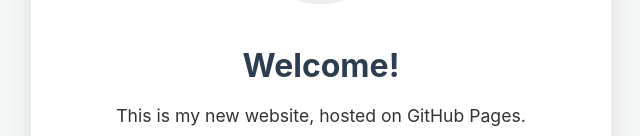
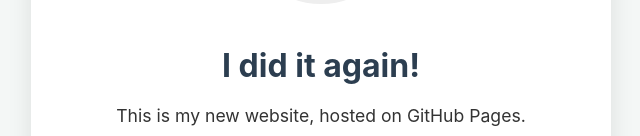
Before and after one commit to satyampatil/AbookInew, a plain HTML site: page public/index.html in a window 1280 px wide. Shown: the part 337-473 px from the top of the page, without its empty margins (319-959 px from the left). Drawn offline with Linux system fonts and the light colour scheme; grey boxes are pictures that could not be loaded.

Commit message:
Replaced with new project

```diff
--- a/public/index.html
+++ b/public/index.html
@@ -9,7 +9,7 @@
 <body>
     <div class="container">
         <img src="https://abooki.co.uk" alt="Profile Picture" class="profile-pic">
-        <h1>Welcome!</h1>
+        <h1>I did it again!</h1>
         <p>This is my new website, hosted on GitHub Pages.</p>
         <p>Thanks for visiting. You can add links to your social media below.</p>
 
```
